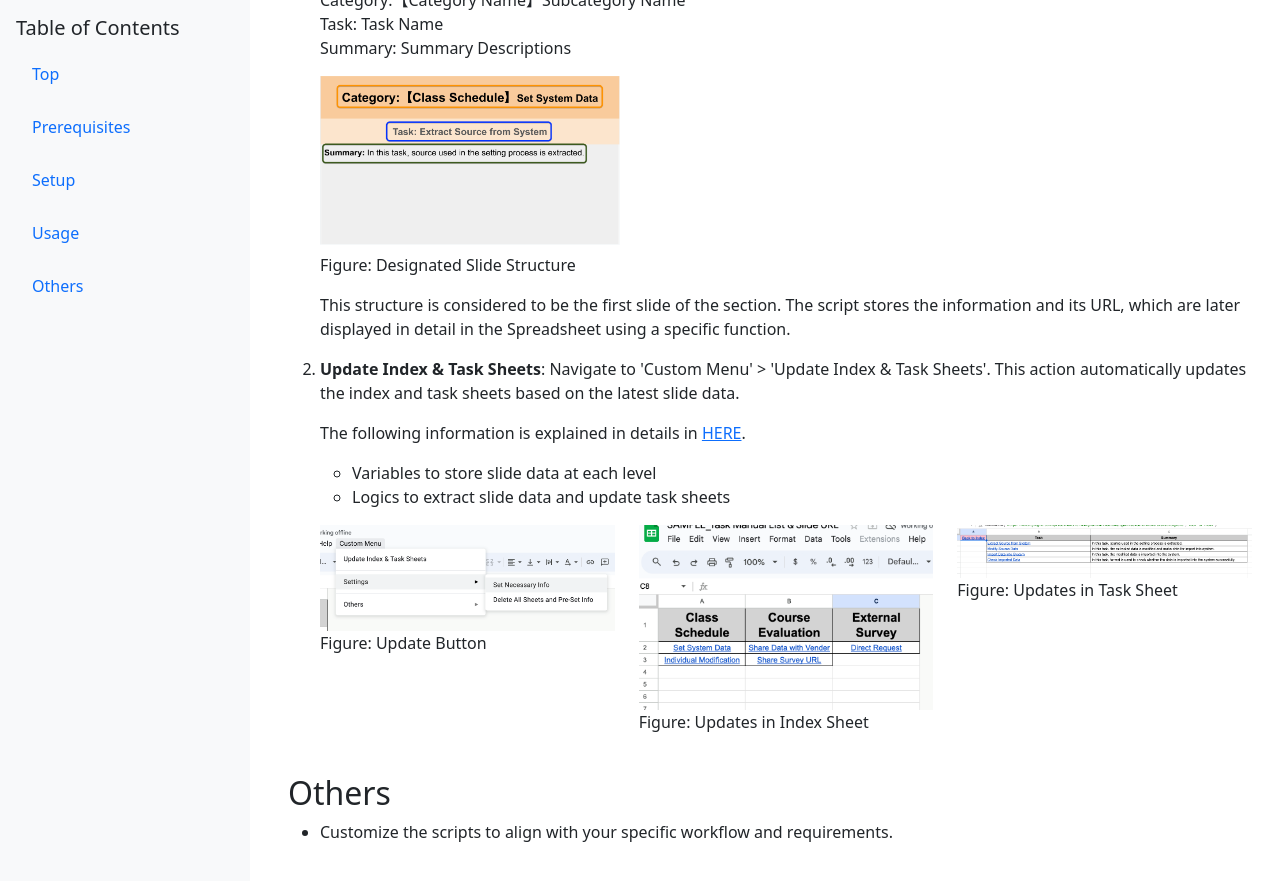
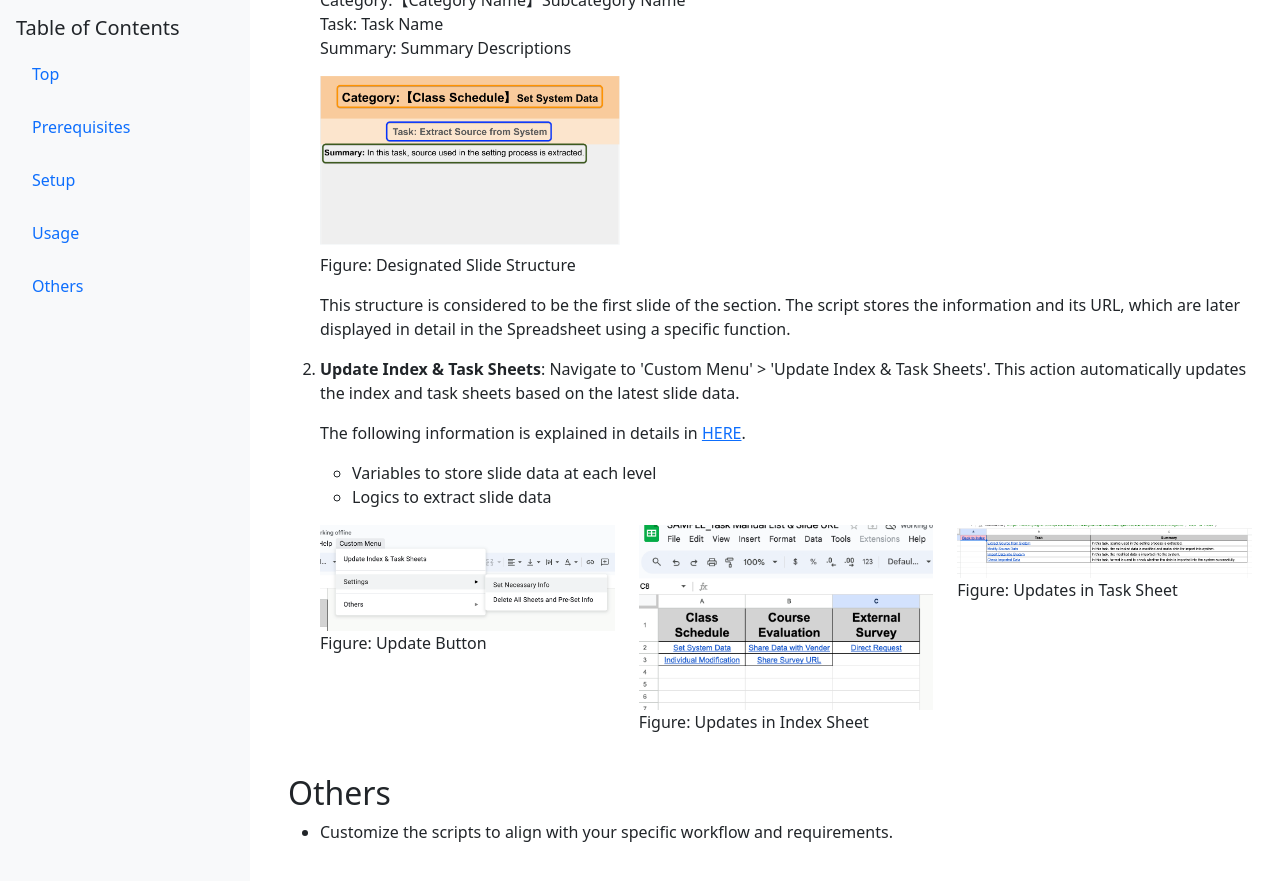
Before and after one commit to tsato21/display-slide-info-spr, a Jekyll site: the page built from docs/index.html, in a window 1280 px wide and 900 px high, scrolled down 1337 px. Shown: the top 881 px of the window. Built offline with Jekyll 4.4.1, drawn with Linux system fonts in a browser that asks for light colours.

Commit message:
Update index.html

```diff
--- a/docs/index.html
+++ b/docs/index.html
@@ -79,7 +79,7 @@ layout: default
               <p>The following information is explained in details in <a href="https://docs.google.com/presentation/d/1xSyIpb7w24os4EEhpNBP5CCTxS70q5PeTGKm2Vndumw/edit#slide=id.g6f52a3fb7eed7995_31" target="_blank" rel="noopener noreferrer">HERE</a>.
              <ul>
               <li>Variables to store slide data at each level</li>
-              <li>Logics to extract slide data and update task sheets</li>
+              <li>Logics to extract slide data</li>
             </ul>
             </li>
             <div class="row">
```
